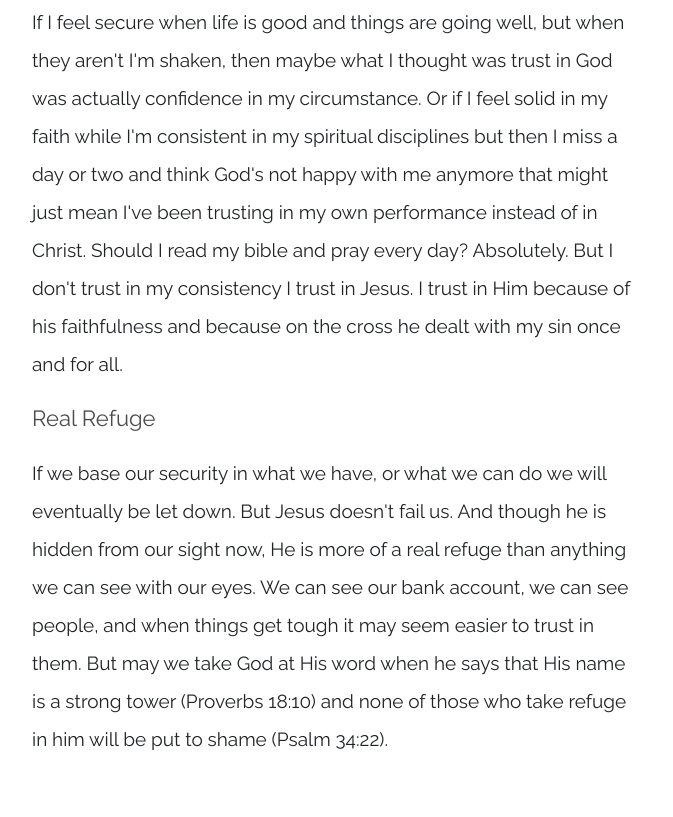
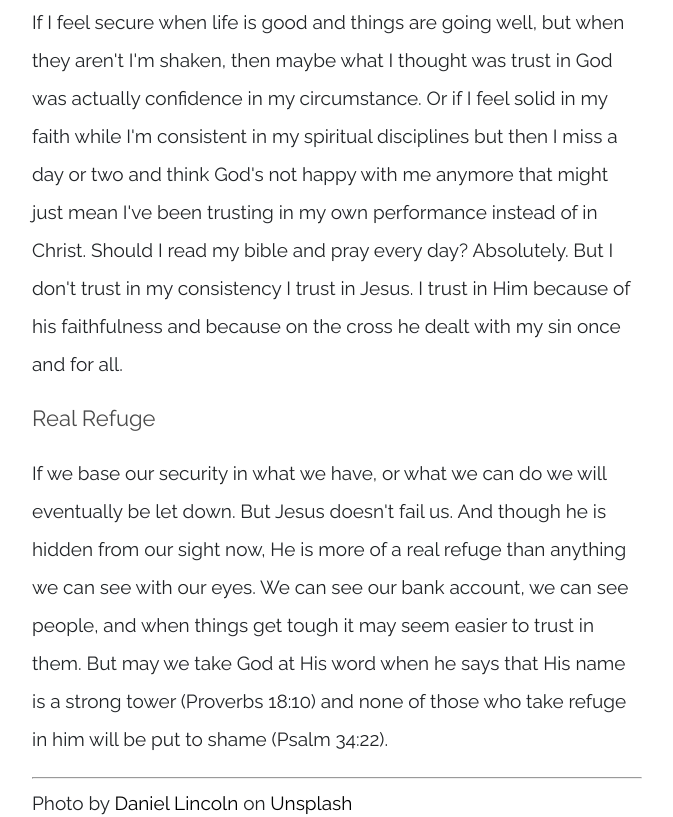
Before and after one commit to jd-m/devo-overflow, a plain HTML site: page posts/20220527172601.html in a window 1280 px wide. Shown: the part 2071-2888 px from the top of the page, without its empty margins (303-976 px from the left). Before the commit the page ends 2848 px from the top, so only its background shows below. Drawn offline with Linux system fonts and the light colour scheme.

Commit message:
edited 1st post

```diff
--- a/posts/20220527172601.html
+++ b/posts/20220527172601.html
@@ -101,5 +101,11 @@ $(".drop-navbar").toggleClass("hide");
 
 <h2>Real Refuge</h2><p>If we base our security in what we have, or what we can do we will eventually be let down. But Jesus doesn't fail us. And though he is hidden from our sight now, He is more of a real refuge than anything we can see with our eyes. We can see our bank account, we can see people, and when things get tough it may seem easier to trust in them. But may we take God at His word when he says that His name is a strong tower (Proverbs 18:10) and none of those who take refuge in him will be put to shame (Psalm 34:22).
 </p>
+
+
+
+<hr>
+<span>Photo by </span><a href="https://unsplash.com/@danny_lincoln?utm_source=unsplash&utm_medium=referral&utm_content=creditCopyText">Daniel Lincoln</a><span> on </span><a
+href="https://unsplash.com/s/photos/ruin?utm_source=unsplash&utm_medium=referral&utm_content=creditCopyText">Unsplash</a>
 </div></div><div class="footer" style="">
 </div>
```
Also changed, not shown: 3 other files.
